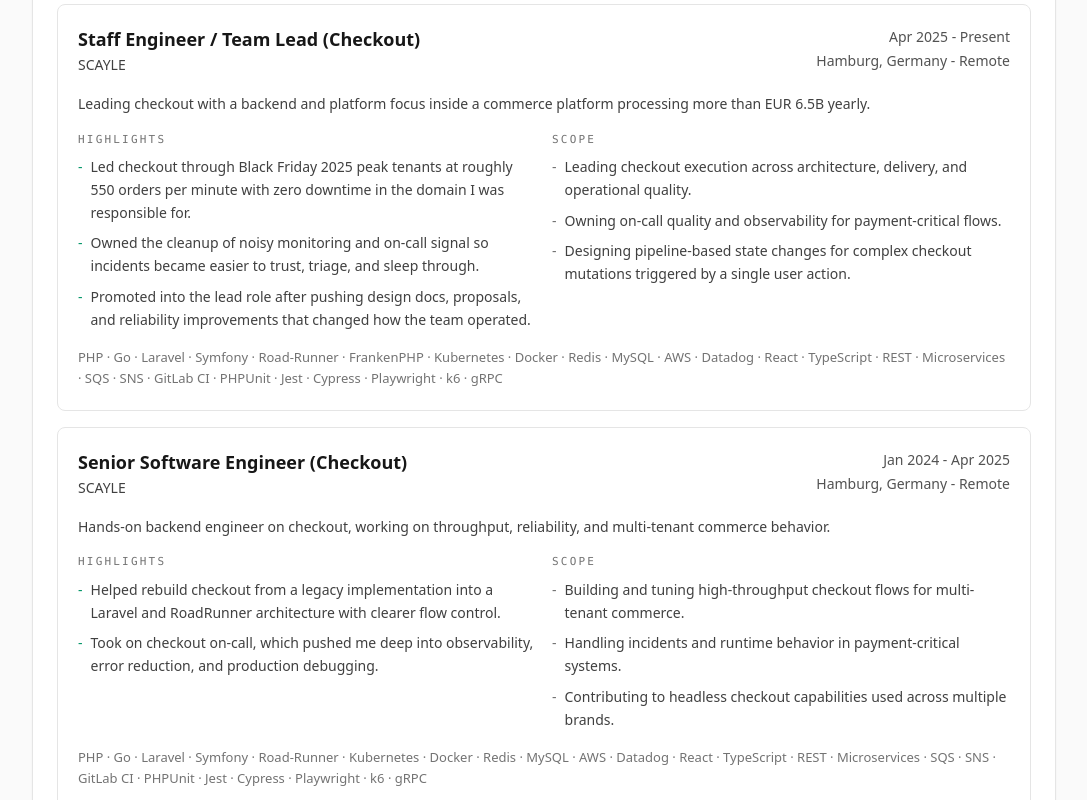
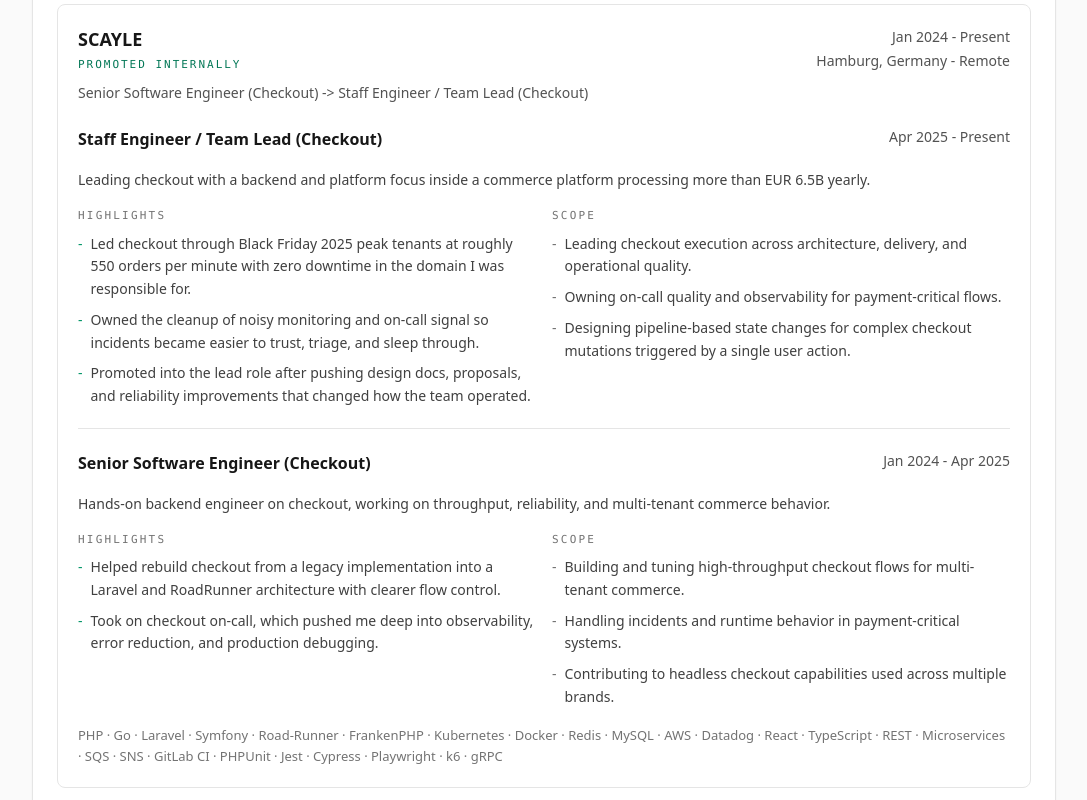
Before and after one commit to wukis/cv-next, a Next.js app: page /cv in a window 1280 px wide. Shown: the part 1080-1880 px from the top of the page, without its empty margins (96-1183 px from the left). Built offline with nearby package versions, Linux system fonts and the light colour scheme.

Commit message:
Adjustments to CV and header

```diff
--- a/package.json
+++ b/package.json
@@ -38,6 +38,7 @@
     "eslint": "^9.39.2",
     "eslint-config-next": "^16.1.1",
     "javascript-obfuscator": "^5.2.1",
+    "playwright": "^1.58.2",
     "prettier": "^3.7.4",
     "prettier-plugin-tailwindcss": "^0.7.2",
     "sharp": "^0.34.5"
--- a/src/app/about/page.tsx
+++ b/src/app/about/page.tsx
@@ -145,7 +145,7 @@
                   If you want a cleaner summary of experience or prefer to reach
                   out directly, both are available here.
                 </p>
-                <div className="flex flex-wrap gap-2">
+                <div className="flex flex-wrap justify-center gap-2">
                   <Button
                     href="/cv"
                     variant="secondary"
--- a/src/app/cv/page.tsx
+++ b/src/app/cv/page.tsx
@@ -4,7 +4,10 @@
 import { Button, CodeFileIcon, DownloadIcon } from '@/components/Button'
 import { Container } from '@/components/Container'
 import { TerminalPageHeader } from '@/components/TerminalHeader'
-import { calculateTotalExperienceYears } from '@/lib/experience'
+import {
+  calculateTotalExperienceYears,
+  type WorkInterface,
+} from '@/lib/experience'
 import {
   cvSummary,
   publicBasics,
@@ -35,27 +38,130 @@
   })
 }
 
-function WorkEntry({
-  role,
-}: {
-  role: (typeof publicWork)[number]
-}) {
+function dedupeItems(items: string[]) {
+  const seen = new Set<string>()
+  const uniqueItems: string[] = []
+
+  for (const item of items) {
+    const normalized = item.trim().toLowerCase()
+    if (!normalized || seen.has(normalized)) continue
+
+    seen.add(normalized)
+    uniqueItems.push(item)
+  }
+
+  return uniqueItems
+}
+
+type WorkGroup = {
+  company: string
+  roles: WorkInterface[]
+  startDate: string
+  endDate: string
+  technologies: string[]
+}
+
+function groupRolesByCompany(work: WorkInterface[]) {
+  const groups: WorkGroup[] = []
+
+  for (const role of work) {
+    const currentGroup = groups[groups.length - 1]
+
+    if (currentGroup && currentGroup.company === role.name) {
+      currentGroup.roles.push(role)
+      currentGroup.startDate = role.startDate
+      currentGroup.technologies = dedupeItems([
+        ...currentGroup.technologies,
+        ...role.technologies,
+      ])
+      continue
+    }
+
+    groups.push({
+      company: role.name,
+      roles: [role],
+      startDate: role.startDate,
+      endDate: role.endDate,
+      technologies: [...role.technologies],
+    })
+  }
+
+  return groups
+}
+
+function getSharedLocation(roles: WorkInterface[]) {
+  const locations = dedupeItems(
+    roles.map((role) => role.location ?? '').filter(Boolean),
+  )
+
+  return locations.length === 1 ? locations[0] : null
+}
+
+function getRoleProgression(roles: WorkInterface[]) {
+  return [...roles]
+    .reverse()
+    .map((role) => role.position)
+    .join(' -> ')
+}
+
+const groupedPublicWork = groupRolesByCompany(publicWork)
+
+function CompanyWorkEntry({ company }: { company: WorkGroup }) {
+  const sharedLocation = getSharedLocation(company.roles)
+  const hasPromotion = company.roles.length > 1
+
   return (
-    <article className="rounded-lg border border-neutral-200 bg-white p-5 print:break-inside-avoid dark:border-neutral-700 dark:bg-neutral-900">
+    <article className="rounded-lg border border-neutral-200 bg-white p-5 dark:border-neutral-700 dark:bg-neutral-900 print:break-inside-auto">
       <div className="flex flex-col gap-2 sm:flex-row sm:items-start sm:justify-between">
         <div>
           <h2 className="text-lg font-semibold text-neutral-900 dark:text-neutral-100">
+            {company.company}
+          </h2>
+          {hasPromotion ? (
+            <>
+              <p className="mt-1 font-mono text-[11px] uppercase tracking-[0.18em] text-emerald-700 dark:text-emerald-300">
+                promoted internally
+              </p>
+              <p className="mt-2 text-sm text-neutral-600 dark:text-neutral-300">
+                {getRoleProgression(company.roles)}
+              </p>
+            </>
+          ) : null}
+        </div>
+        <div className="text-sm text-neutral-600 sm:text-right dark:text-neutral-300">
+          <p>
+            {formatMonth(company.startDate)} - {formatMonth(company.endDate)}
+          </p>
+          {sharedLocation ? <p>{sharedLocation}</p> : null}
+        </div>
+      </div>
+
+      <div className="mt-5 space-y-5">
+        {company.roles.map((role, index) => (
+          <section
+            key={`${role.position}-${role.startDate}`}
+            className={[
+              'print:break-inside-avoid',
+              index > 0
+                ? 'border-t border-neutral-200 pt-5 dark:border-neutral-700'
+                : '',
+            ]
+              .filter(Boolean)
+              .join(' ')}
+          >
+            <div className="flex flex-col gap-2 sm:flex-row sm:items-start sm:justify-between">
+              <div>
+                <h3 className="text-base font-semibold text-neutral-900 dark:text-neutral-100">
                   {role.position}
-          </h2>
-          <p className="text-sm text-neutral-700 dark:text-neutral-200">
-            {role.name}
-          </p>
+                </h3>
               </div>
-        <div className="text-sm text-neutral-600 dark:text-neutral-300 sm:text-right">
+              <div className="text-sm text-neutral-600 sm:text-right dark:text-neutral-300">
                 <p>
                   {formatMonth(role.startDate)} - {formatMonth(role.endDate)}
                 </p>
-          {role.location ? <p>{role.location}</p> : null}
+                {!sharedLocation && role.location ? (
+                  <p>{role.location}</p>
+                ) : null}
               </div>
             </div>
 
@@ -67,13 +173,15 @@
 
             <div className="mt-4 grid grid-cols-1 gap-4 lg:grid-cols-2">
               <div>
-          <h3 className="font-mono text-[11px] uppercase tracking-[0.2em] text-neutral-500 dark:text-neutral-400">
+                <h4 className="font-mono text-[11px] uppercase tracking-[0.2em] text-neutral-500 dark:text-neutral-400">
                   highlights
-          </h3>
+                </h4>
                 <ul className="mt-2 space-y-2 text-sm leading-relaxed text-neutral-700 dark:text-neutral-200">
                   {role.highlights.map((item) => (
                     <li key={item} className="flex gap-2">
-                <span className="text-emerald-600 dark:text-emerald-400">-</span>
+                      <span className="text-emerald-600 dark:text-emerald-400">
+                        -
+                      </span>
                       <span>{item}</span>
                     </li>
                   ))}
@@ -81,22 +189,27 @@
               </div>
 
               <div>
-          <h3 className="font-mono text-[11px] uppercase tracking-[0.2em] text-neutral-500 dark:text-neutral-400">
+                <h4 className="font-mono text-[11px] uppercase tracking-[0.2em] text-neutral-500 dark:text-neutral-400">
                   scope
-          </h3>
+                </h4>
                 <ul className="mt-2 space-y-2 text-sm leading-relaxed text-neutral-700 dark:text-neutral-200">
                   {role.responsibilities.map((item) => (
                     <li key={item} className="flex gap-2">
-                <span className="text-neutral-500 dark:text-neutral-400">-</span>
+                      <span className="text-neutral-500 dark:text-neutral-400">
+                        -
+                      </span>
                       <span>{item}</span>
                     </li>
                   ))}
                 </ul>
               </div>
             </div>
+          </section>
+        ))}
+      </div>
 
       <p className="mt-4 text-xs leading-relaxed text-neutral-500 dark:text-neutral-400">
-        {role.technologies.join(' · ')}
+        {company.technologies.join(' · ')}
       </p>
     </article>
   )
@@ -114,7 +227,7 @@
       </div>
 
       <div className="rounded-lg border border-neutral-200 bg-white/95 p-6 shadow-sm dark:border-neutral-700 dark:bg-neutral-900/95 print:border-none print:bg-white print:p-0 print:shadow-none">
-        <div className="flex flex-col gap-6 border-b border-neutral-200 pb-6 print:gap-4 dark:border-neutral-700">
+        <div className="flex flex-col gap-6 border-b border-neutral-200 pb-6 dark:border-neutral-700 print:gap-4">
           <div className="flex flex-col gap-4 lg:flex-row lg:items-start lg:justify-between">
             <div className="max-w-3xl">
               <p className="font-mono text-[11px] uppercase tracking-[0.2em] text-neutral-500 dark:text-neutral-400">
@@ -135,7 +248,7 @@
             <div className="space-y-2 text-sm text-neutral-700 dark:text-neutral-200">
               <Link
                 href={`mailto:${publicEmail}`}
-                className="block hover:text-emerald-700 print:hidden dark:hover:text-emerald-300"
+                className="block hover:text-emerald-700 dark:hover:text-emerald-300 print:hidden"
               >
                 {publicEmail}
               </Link>
@@ -146,7 +259,7 @@
                   href={profile.href}
                   target="_blank"
                   rel="noopener noreferrer"
-                  className="block hover:text-emerald-700 print:hidden dark:hover:text-emerald-300"
+                  className="block hover:text-emerald-700 dark:hover:text-emerald-300 print:hidden"
                 >
                   {profile.label}
                 </Link>
@@ -174,7 +287,7 @@
             {selectedImpactStories.map((story) => (
               <article
                 key={story.title}
-                className="rounded-lg border border-neutral-200 bg-neutral-50 p-4 print:break-inside-avoid dark:border-neutral-700 dark:bg-neutral-950/60"
+                className="rounded-lg border border-neutral-200 bg-neutral-50 p-4 dark:border-neutral-700 dark:bg-neutral-950/60 print:break-inside-avoid"
               >
                 <h3 className="text-base font-semibold text-neutral-900 dark:text-neutral-100">
                   {story.title}
@@ -194,8 +307,11 @@
             experience
           </h2>
           <div className="mt-4 space-y-4">
-            {publicWork.map((role) => (
-              <WorkEntry key={`${role.name}-${role.position}-${role.startDate}`} role={role} />
+            {groupedPublicWork.map((company) => (
+              <CompanyWorkEntry
+                key={`${company.company}-${company.startDate}`}
+                company={company}
+              />
             ))}
           </div>
         </section>
@@ -209,7 +325,9 @@
               Vilniaus Universitetas
             </p>
             <p>Bachelor&apos;s degree in Software Engineering</p>
-            <p className="text-neutral-600 dark:text-neutral-300">2011 - 2015</p>
+            <p className="text-neutral-600 dark:text-neutral-300">
+              2011 - 2015
+            </p>
           </div>
         </section>
       </div>
--- a/src/components/HomeClientContent.tsx
+++ b/src/components/HomeClientContent.tsx
@@ -151,7 +151,6 @@
         <TerminalSectionHeader
           command="cat"
           argument="testimonials --limit 6 --short"
-          description="A quick scan of selected recommendations."
         />
       </div>
 
--- a/src/components/TerminalHeader.tsx
+++ b/src/components/TerminalHeader.tsx
@@ -96,7 +96,7 @@
         as={as}
         command={command}
         argument={argument}
-        className="text-lg font-bold tracking-tight sm:text-xl"
+        className="text-base font-semibold tracking-tight sm:text-xl sm:font-bold"
       />
       {description ? (
         <p className="mt-2 font-mono text-xs text-neutral-600 dark:text-neutral-400 sm:text-sm">
```
Also changed, not shown: 2 other files (tests, documents, lock files or other folders). Lines whose indentation alone changed are shown as unchanged.
